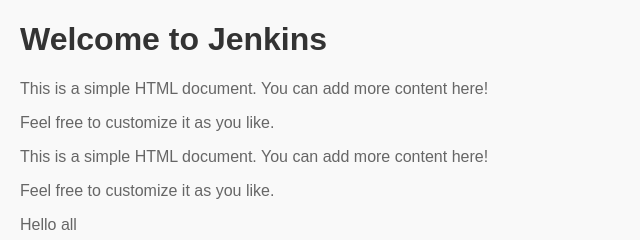
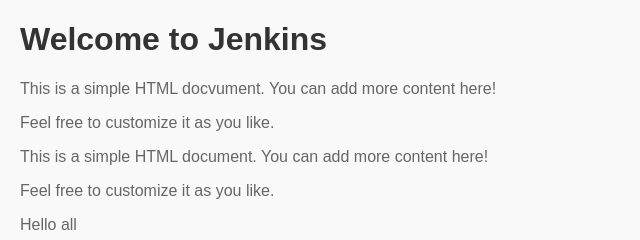
Before and after one commit to kingkevin11/Jenky, a plain HTML site: page index.html in a window 1280 px wide. Shown: the full height of the page, 0-640 px from the left. Drawn offline with Linux system fonts and the light colour scheme.

Commit message:
Update index.html

```diff
--- a/index.html
+++ b/index.html
@@ -20,7 +20,7 @@
 </head>
 <body>
     <h1>Welcome to Jenkins</h1>
-    <p>This is a simple HTML document. You can add more content here!</p>
+    <p>This is a simple HTML docvument. You can add more content here!</p>
     <p>Feel free to customize it as you like.</p>
     <p>This is a simple HTML document. You can add more content here!</p>
     <p>Feel free to customize it as you like.</p>
```
